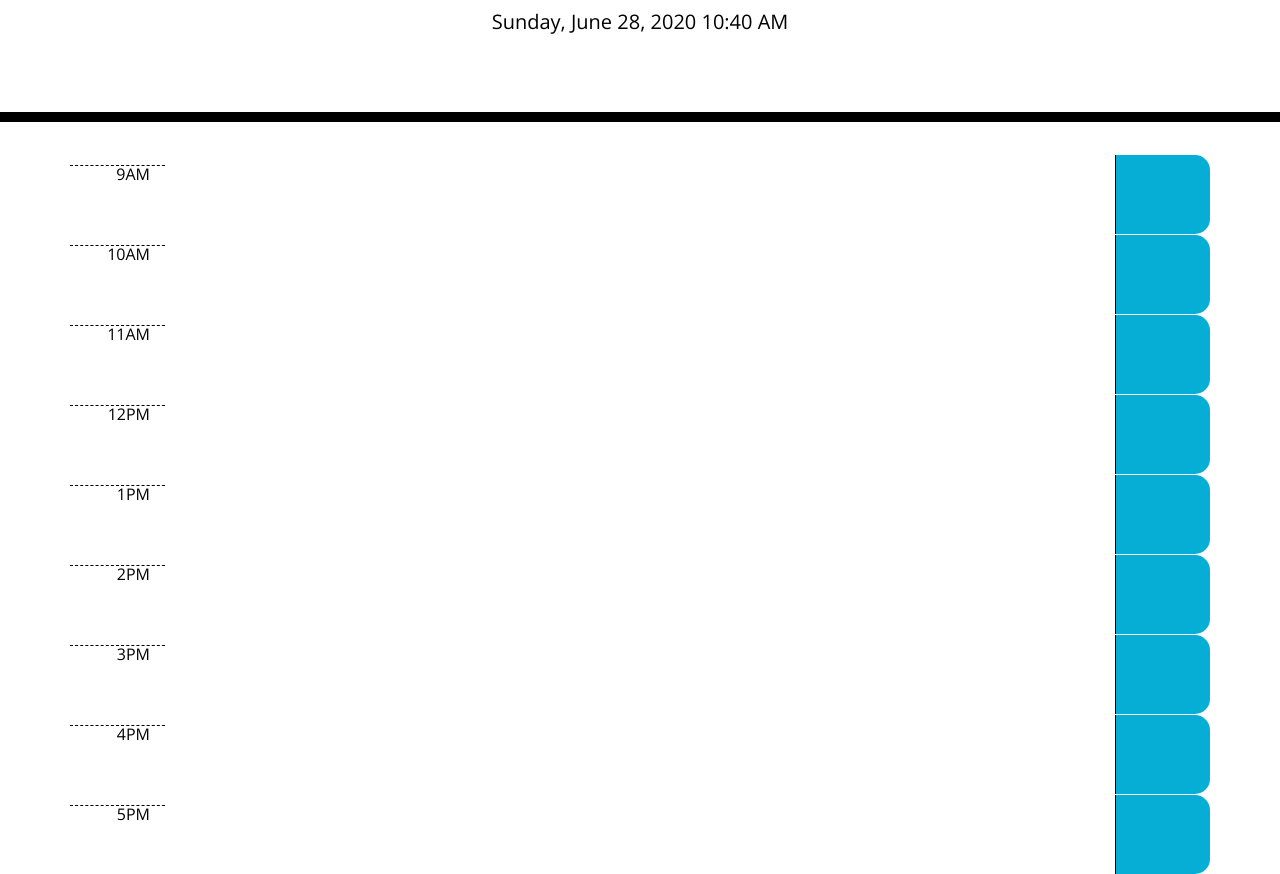
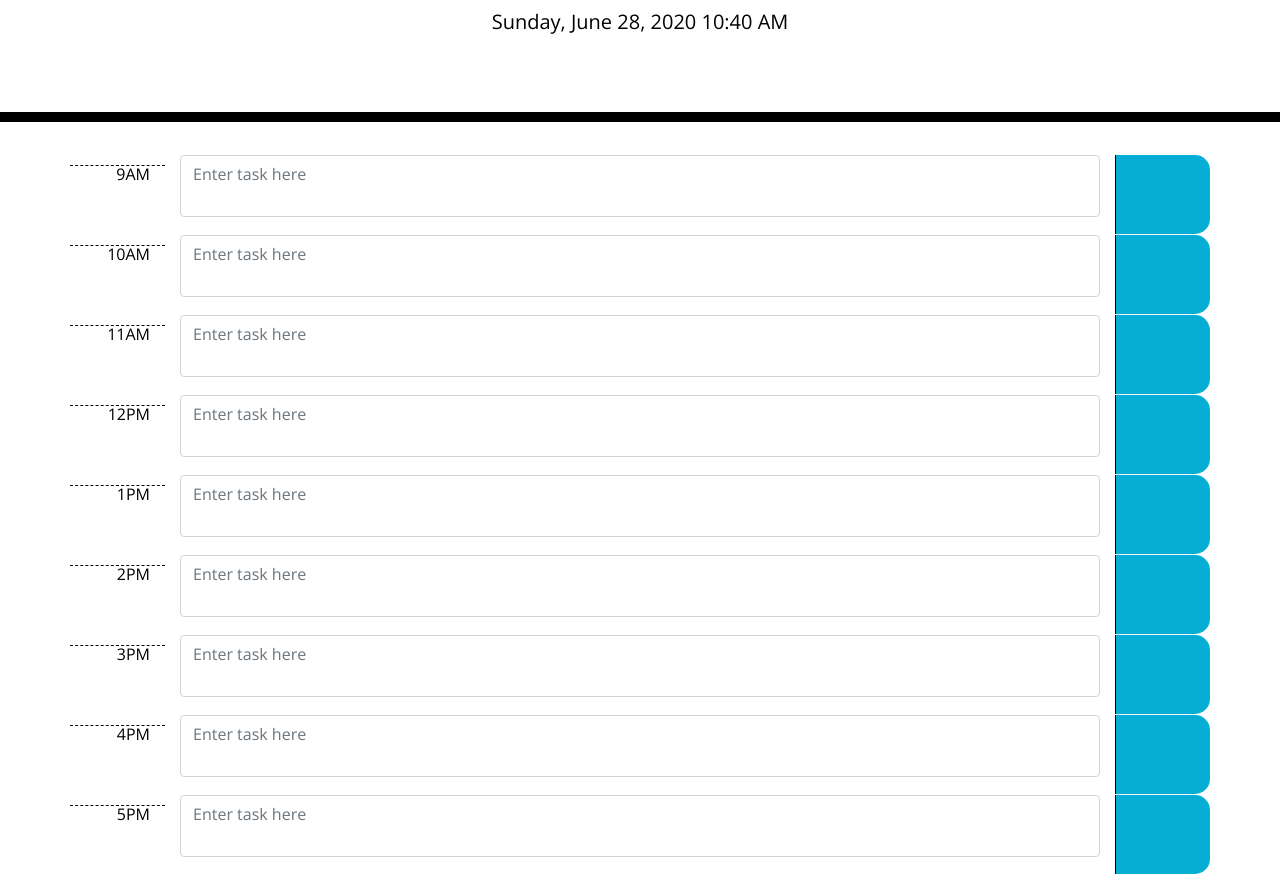
Before and after one commit to kwedwick/weekday-scheduler, a plain HTML site: page index.html in a window 1280 px wide. Shown: the part 182-1056 px from the top of the page. Drawn offline with nearby package versions, Linux system fonts and the light colour scheme; a web font is replaced by a local one.

Commit message:
text fields added

```diff
--- a/assets/javascript.js
+++ b/assets/javascript.js
@@ -1,9 +1,25 @@
+var tasks = [];
+
 function displayDateTime() {
     var todayDate = moment().format('LLLL');
     $('#currentDay').html(todayDate);
     setTimeout(displayDateTime, 1000);
 };
 
-$(document).ready(function() {
+
+
+
+
+
+
+
+
+
+/*
+var saveTasks = function () {
+    localStorage.setItem("tasks", JSON.stringify(tasks));
+}; */
+
+$(document).ready(function () {
     displayDateTime();
 });
--- a/assets/style.css
+++ b/assets/style.css
@@ -4,7 +4,7 @@ body {
   line-height: 1;
 }
 
-textarea{
+textarea {
   background: transparent;
   border: none;
   resize: none;
@@ -31,7 +31,6 @@ textarea{
 }
 
 .row {
-  white-space: pre-wrap;
   height: 80px;
   border-top: 1px solid white;;
 }
@@ -48,9 +47,7 @@ textarea{
   background-color: #d3d3d3;
   color: white;
 }
-.oi-circle-check {
 
-}
 .present {
   background-color: #ff6961;
   color: white;
--- a/index.html
+++ b/index.html
@@ -32,47 +32,65 @@
     <div class="container">
       <div class="row">
         <div class="col-1 hour">9AM</div>
-        <div class="col-10 textarea"></div>
+        <div class="col-10 form-group shadow-textarea">
+          <textarea class="form-control z-depth-1" id="exampleFormControlTextarea6" rows="auto" placeholder="Enter task here"></textarea>
+        </div>
         <div class="col-1 saveBtn"><span class="oi oi-circle-check mx-auto mt-4"></span></div>
       </div>
-      <div class="row">
+      <div class="row ">
         <div class="col-1 hour">10AM</div>
-        <div class="col-10 textarea"></div>
+        <div class="col-10 form-group shadow-textarea">
+          <textarea class="form-control z-depth-1" id="exampleFormControlTextarea6" rows="auto" placeholder="Enter task here"></textarea>
+        </div>
         <div class="col-1 saveBtn"><span class="oi oi-circle-check mx-auto mt-4"></span></div>
       </div>
-      <div class="row">
+      <div class="row" id="eleven">
         <div class="col-1 hour">11AM</div>
-        <div class="col-10 textarea"></div>
+        <div class="col-10 form-group shadow-textarea">
+          <textarea class="form-control z-depth-1" id="exampleFormControlTextarea6" rows="auto" placeholder="Enter task here"></textarea>
+        </div>
         <div class="col-1 saveBtn"><span class="oi oi-circle-check mx-auto mt-4"></span></div>
       </div>
-      <div class="row">
+      <div class="row" id="twelve">
         <div class="col-1 hour">12PM</div>
-        <div class="col-10 textarea"></div>
+        <div class="col-10 form-group shadow-textarea">
+          <textarea class="form-control z-depth-1" id="exampleFormControlTextarea6" rows="auto" placeholder="Enter task here"></textarea>
+        </div>
         <div class="col-1 saveBtn"><span class="oi oi-circle-check mx-auto mt-4"></span></div>
       </div>
       <div class="row">
         <div class="col-1 hour">1PM</div>
-        <div class="col-10 textarea"></div>
+        <div class="col-10 form-group shadow-textarea">
+          <textarea class="form-control z-depth-1" id="exampleFormControlTextarea6" rows="auto" placeholder="Enter task here"></textarea>
+        </div>
         <div class="col-1 saveBtn"><span class="oi oi-circle-check mx-auto mt-4"></span></div>
       </div>
       <div class="row">
         <div class="col-1 hour">2PM</div>
-        <div class="col-10 textarea"></div>
+        <div class="col-10 form-group shadow-textarea">
+          <textarea class="form-control z-depth-1" id="exampleFormControlTextarea6" rows="auto" placeholder="Enter task here"></textarea>
+        </div>
         <div class="col-1 saveBtn"><span class="oi oi-circle-check mx-auto mt-4"></span></div>
       </div>
       <div class="row">
         <div class="col-1 hour">3PM</div>
-        <div class="col-10 textarea"></div>
+        <div class="col-10 form-group shadow-textarea">
+          <textarea class="form-control z-depth-1" id="exampleFormControlTextarea6" rows="auto" placeholder="Enter task here"></textarea>
+        </div>
         <div class="col-1 saveBtn"><span class="oi oi-circle-check mx-auto mt-4"></span></div>
       </div>
       <div class="row">
         <div class="col-1 hour">4PM</div>
-        <div class="col-10 textarea"></div>
+        <div class="col-10 form-group shadow-textarea">
+          <textarea class="form-control z-depth-1" id="exampleFormControlTextarea6" rows="auto" placeholder="Enter task here"></textarea>
+        </div>
         <div class="col-1 saveBtn"><span class="oi oi-circle-check mx-auto mt-4"></span></div>
       </div>
       <div class="row">
         <div class="col-1 hour">5PM</div>
-        <div class="col-10 textarea"></div>
+        <div class="col-10 form-group shadow-textarea">
+          <textarea class="form-control z-depth-1" id="exampleFormControlTextarea6" rows="auto" placeholder="Enter task here"></textarea>
+        </div>
         <div class="col-1 saveBtn"><span class="oi oi-circle-check mx-auto mt-4"></span></div>
       </div>
     </div>
```
